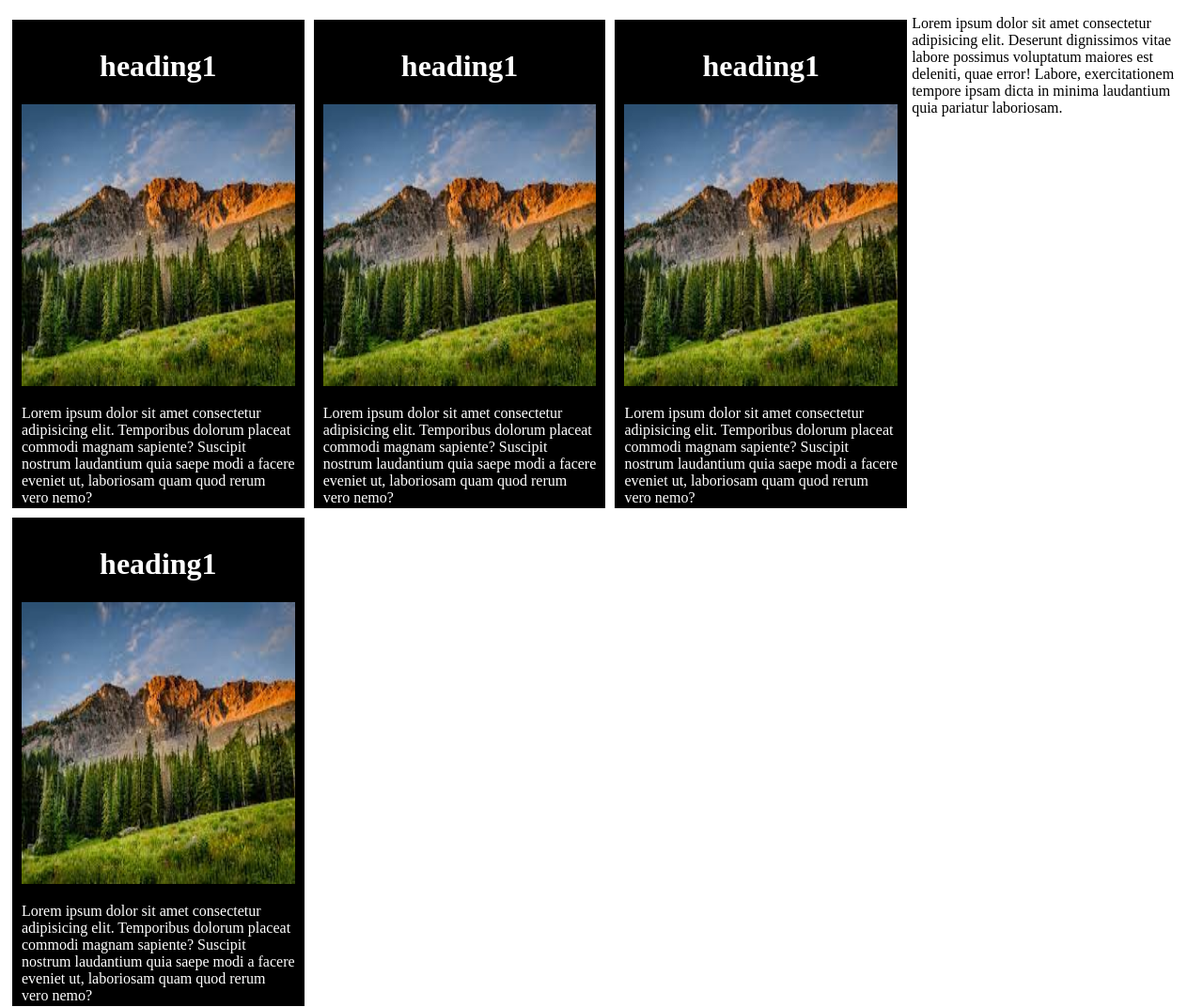
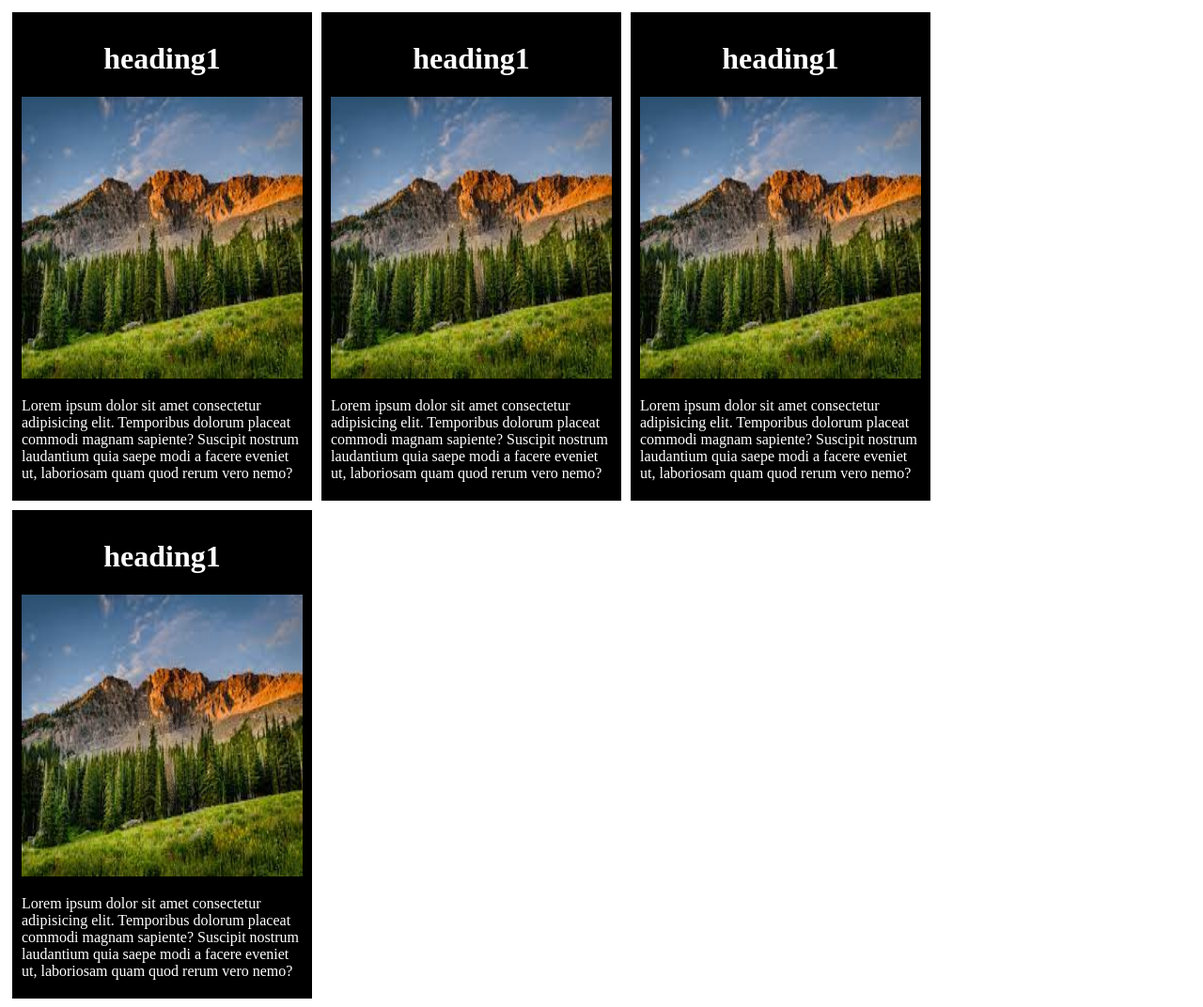
Before and after one commit to jayadevs631/Jayadev, a plain HTML site: page index.html in a window 1280 px wide. Shown: the whole page at 94% size. Drawn offline with Linux system fonts and the light colour scheme.

Commit message:
initial commit

```diff
--- a/gallery.css
+++ b/gallery.css
@@ -3,7 +3,7 @@ div{
     color: white;
     border: solid 5px white;
     float: left;
-    width: 23%;
+    width: 299px;
     height: 500px;
     padding: 10px;
 }
--- a/index.html
+++ b/index.html
@@ -28,6 +28,5 @@
         <img src="./images/download.jpg" alt="">
         <p>Lorem ipsum dolor sit amet consectetur adipisicing elit. Temporibus dolorum placeat commodi magnam sapiente? Suscipit nostrum laudantium quia saepe modi a facere eveniet ut, laboriosam quam quod rerum vero nemo?</p>
     </div>
-    <p>Lorem ipsum dolor sit amet consectetur adipisicing elit. Deserunt dignissimos vitae labore possimus voluptatum maiores est deleniti, quae error! Labore, exercitationem tempore ipsam dicta in minima laudantium quia pariatur laboriosam.</p>
 </body>
 </html>
```
